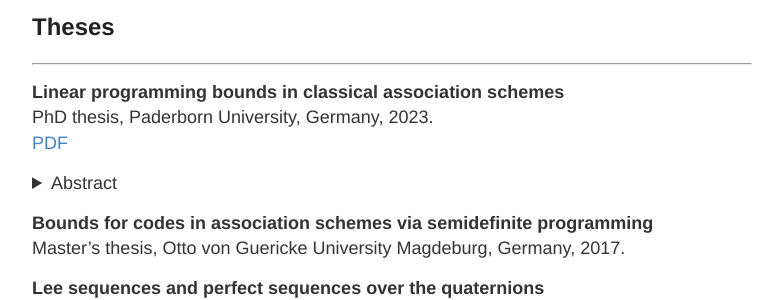
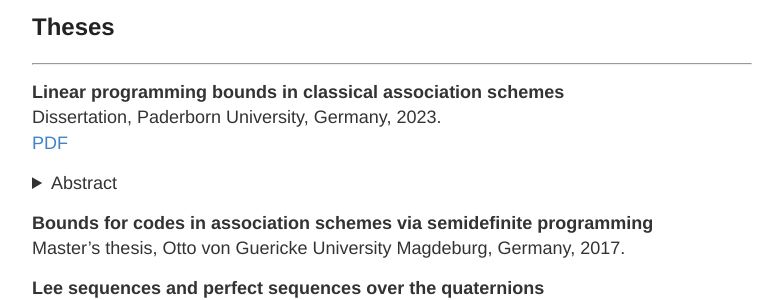
Before and after one commit to charleneweiss/charleneweiss.github.io, a Jekyll site: the page built from research.md, in a window 1280 px wide and 900 px high, scrolled down 768 px. Shown: the part 153-453 px from the top of the window, without its empty margins (248-1031 px from the left). Built offline with Jekyll 4.4.1, drawn with Linux system fonts in a browser that asks for light colours; formulas are drawn with MathJax 3.

Commit message:
Update research.md

```diff
--- a/research.md
+++ b/research.md
@@ -59,7 +59,7 @@ This report documents the program and the outcomes of Dagstuhl Seminar 23161 "Pu
 ____
 
 **Linear programming bounds in classical association schemes**\
-PhD thesis, Paderborn University, Germany, 2023.\
+Dissertation, Paderborn University, Germany, 2023.\
 [PDF](https://digital.ub.uni-paderborn.de/doi/10.17619/UNIPB/1-1672)
 <details>
 <summary>Abstract</summary>
```
